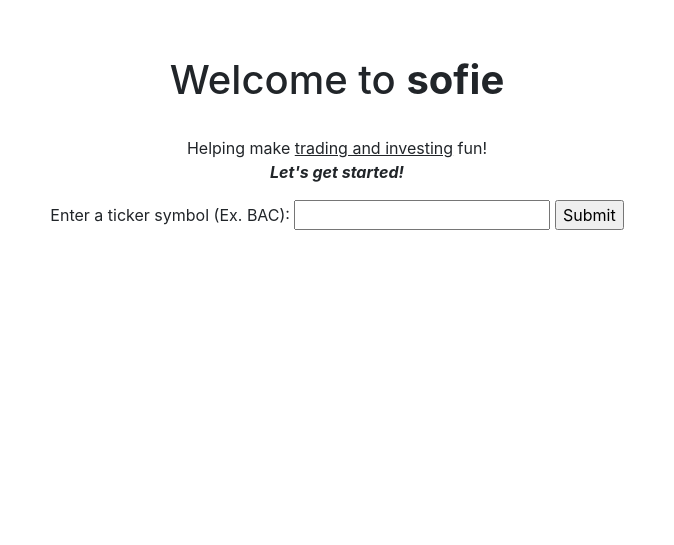
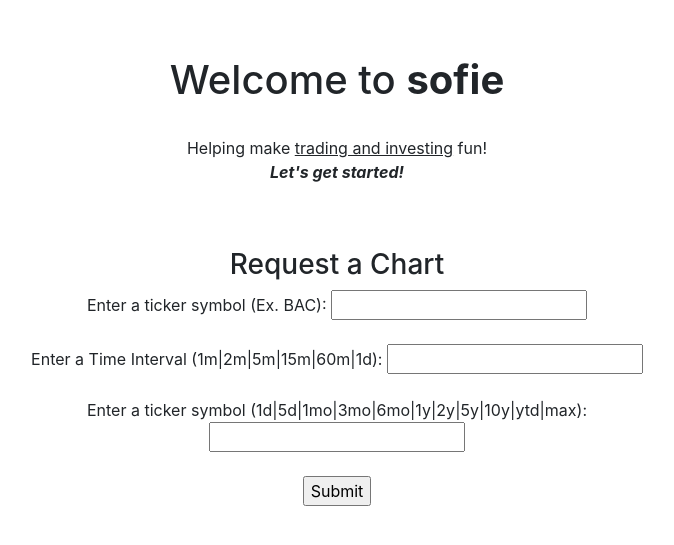
Before and after one commit to zaneCoderss/allureimaAPP, a Django app: page /stock/ in a window 1280 px wide. Shown: the part 192-737 px from the top of the page, without its empty margins (303-977 px from the left). Run offline with Django 3.2, Linux system fonts and the light colour scheme; a user stored in the database is signed in; some libraries are stand-ins or nearby versions.

Commit message:
9_29_20 6pm

```diff
--- a/allureimaAPP/urls.py
+++ b/allureimaAPP/urls.py
@@ -38,7 +38,7 @@ urlpatterns = [
     path('sofie/', views.sofie, name = "sofie"),
     path('stock/', views.stockhome, name = "stockhome"),
     path('stock/stocksumm/', views.stocksumm, name = "stocksumm"),
-    path('stock/stocksummtab/', views.stocksummtab, name = "stocksummtab"),
+    path('stock/getchart/', views.getchart, name = "getchart"),
 
 
 
--- a/app1/templates/app1/stockhome.html
+++ b/app1/templates/app1/stockhome.html
@@ -11,16 +11,24 @@
 <div class="row justify-content-center mt-5">
         <div class="col-md-7 text-center">
 
-                 <h1>Welcome to <b>sofie</b></h1>
-                 <br>
+               <h1>Welcome to <b>sofie</b></h1>
+               <br>
             <p>Helping make <u>trading and investing</u> fun!
               <br>
-              <b><i>Let's get started!</i></b>
+              <b><i>Let's get started!</i></b></p>
               <br>
+              <!-- <h3>Get Stock Summary:</h3>
               <form action="stocksumm">
                 Enter a ticker symbol (Ex. {{eg}}): <input type="text" name="symbol">
                 <input type="submit">
-            </p>
+                <br> -->
+                <br>
+                <h3>Request a Chart</h3>
+                <form action="getchart">
+                  Enter a ticker symbol (Ex. {{eg}}): <input type="text" name="symbol"><br><br>
+                  Enter a Time Interval (1m|2m|5m|15m|60m|1d): <input type="text" name="interval"><br><br>
+                  Enter a ticker symbol (1d|5d|1mo|3mo|6mo|1y|2y|5y|10y|ytd|max): <input type="text" name="range"><br><br>
+                  <input type="submit">
         </div>
     </div>
 
--- a/app1/views.py
+++ b/app1/views.py
@@ -26,6 +26,7 @@ from math import pi
 import random
 from urllib.request import urlopen
 from IPython.display import display, HTML
+
 
 
 
@@ -281,3 +282,52 @@ def stocksumm(request):
     #     "shares":outstandingShares,
     #     "df":df
     #             })
+
+@login_required
+def getchart(request):
+    symbolInput = request.GET['symbol']
+    timeInt = request.GET['interval']
+    rangeInput = request.GET['range']
+
+    url = "https://apidojo-yahoo-finance-v1.p.rapidapi.com/market/get-charts"
+
+    querystring = {"region": "US",
+               "symbol": symbolInput, "interval": timeInt, "range": rangeInput}
+    headers = {
+        'x-rapidapi-host': "apidojo-yahoo-finance-v1.p.rapidapi.com",
+        'x-rapidapi-key': "e1608636d9msh8918cbfa46ffe42p118d48jsn816a911904ed"
+    }
+
+    response = requests.request("GET", url, headers=headers, params=querystring).text
+    a = json.loads(response)
+
+    b = a["chart"]["result"][0]["timestamp"]
+    c = pd.DataFrame(b, columns=["Date"])
+    c = c[c['Date'].notna()]
+    #c["a"] = c["a"].astype(int)
+    #c["new"] = pd.Timestamp(c["Date and Time"],unit='s')
+    #d=c["Date and Time"][0]#].to_pydatetime()
+    #e = pd.Timestamp(d, unit='s',tz="America/Los_Angeles")
+
+    c.Date = c.Date.apply(
+        lambda x: datetime.fromtimestamp(x,pytz.timezone('America/New_York')).strftime('%Y-%m-%d %H:%M:%S') )
+
+    c["Open"] = a["chart"]["result"][0]["indicators"]["quote"][0]['open']
+    c["High"] = a["chart"]["result"][0]["indicators"]["quote"][0]['high']
+    c["Low"] = a["chart"]["result"][0]["indicators"]["quote"][0]['low']
+    c["Close"] = a["chart"]["result"][0]["indicators"]["quote"][0]['close']
+    c["Volume"] = a["chart"]["result"][0]["indicators"]["quote"][0]['volume']
+
+    c["Date"] = pd.to_datetime(c["Date"])
+    d = c.sort_values('Date', ascending=True)
+
+    tick_spacing = len(d.Open)/10
+
+    fig, ax = plt.subplots(1,1)
+    ax.plot(d.Date,d.Close)
+    ax.xaxis.set_major_locator(ticker.MultipleLocator(tick_spacing))
+    plt.xticks(rotation=90)
+    plt.savefig('/Users/hs/desktop/allureimaAPP-project/pic.png')
+    # c.plot(x='Date_and_Time',y='open',kind='scatter')
+    # plt.show()
+    return render(request, "app1/getchart.html",{"c": fig})
```
Also changed, not shown: app1/templates/app1/getchart.html (added, +73 -0 lines), db.sqlite3, my_plot.png (added), pic.png (added).
